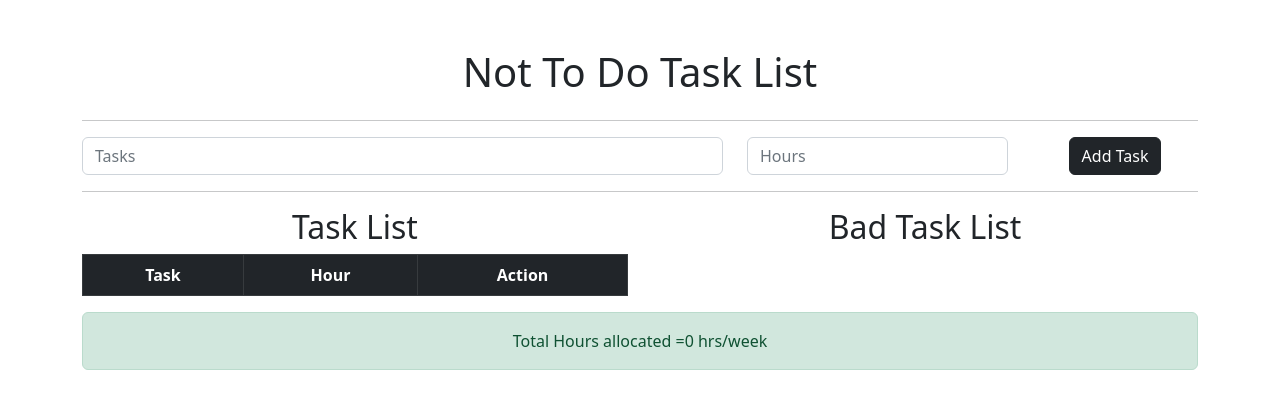
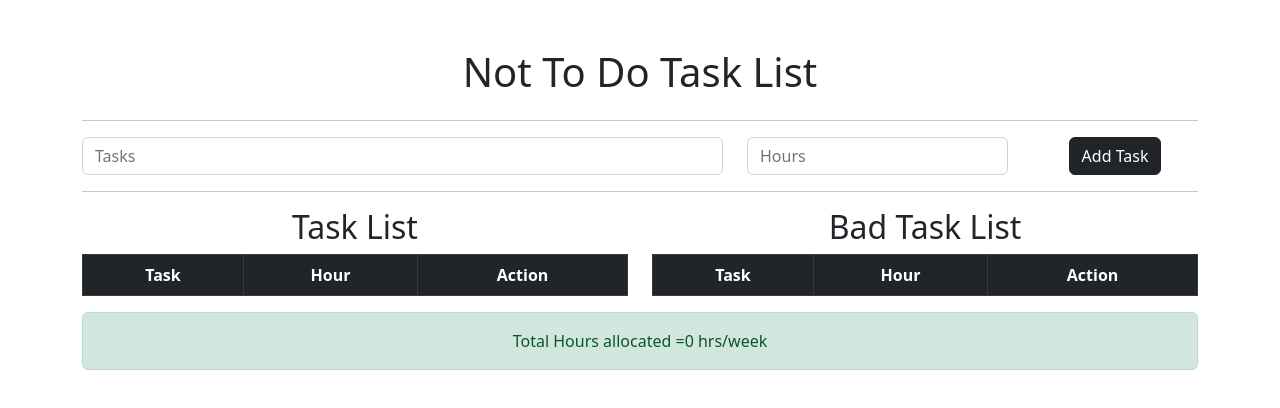
Before and after one commit to GarryAmasia/react-notToDoList, a React (Create React App) app: page / in a window 1280 px wide. Shown: the top 408 px of the page. Built offline with nearby package versions, Linux system fonts and the light colour scheme.

Commit message:
moving selected item from task list to bad list without button(inside badlist) functionality

```diff
--- a/src/App.js
+++ b/src/App.js
@@ -33,14 +33,14 @@ const App = () => {
     //2.remove the item from task array list and update the array -2 ways -
 
     //1.filter method
-    // const tempArg = tasks.filter((item, index) => index !== i);
-    // setTasks(tempArg);
-    // console.log(tempArg);
+    const tempArg = tasks.filter((item, index) => index !== i);
+    setTasks(tempArg);
+    console.log(tempArg);
 
     //2.
-    const tempArg = [...tasks];
-    tempArg.splice(i, 1);
-    setTasks(tempArg);
+    // const tempArg = [...tasks];
+    // tempArg.splice(i, 1);
+    // setTasks(tempArg);
   };
 
   console.log(tasks, badTasks);
@@ -62,7 +62,7 @@ const App = () => {
             <TaskList tasks={tasks} markAsBadList={markAsBadList} />
           </Col>
           <Col md="6" className="bl">
-            <NotToDoList />
+            <NotToDoList badTasks={badTasks} />
           </Col>
         </Row>
         <Row>
--- a/src/components/task-list/NotToDoList.jsx
+++ b/src/components/task-list/NotToDoList.jsx
@@ -1,9 +1,32 @@
 import React from "react";
+import { Table, Button } from "react-bootstrap";
 
-export const NotToDoList = () => {
+export const NotToDoList = ({ badTasks }) => {
   return (
     <div>
       <h2>Bad Task List</h2>
+      <Table striped bordered hover variant="dark">
+        <thead>
+          <tr>
+            <th>Task</th>
+            <th>Hour</th>
+            <th>Action</th>
+          </tr>
+        </thead>
+        <tbody>
+          {badTasks.map((badTask, i) => {
+            return (
+              <tr key={i}>
+                <td>{badTask.task}</td>
+                <td>{badTask.hr}</td>
+                <td>
+                  <Button variant="success">Mark as tasklist</Button>
+                </td>
+              </tr>
+            );
+          })}
+        </tbody>
+      </Table>
     </div>
   );
 };
```
